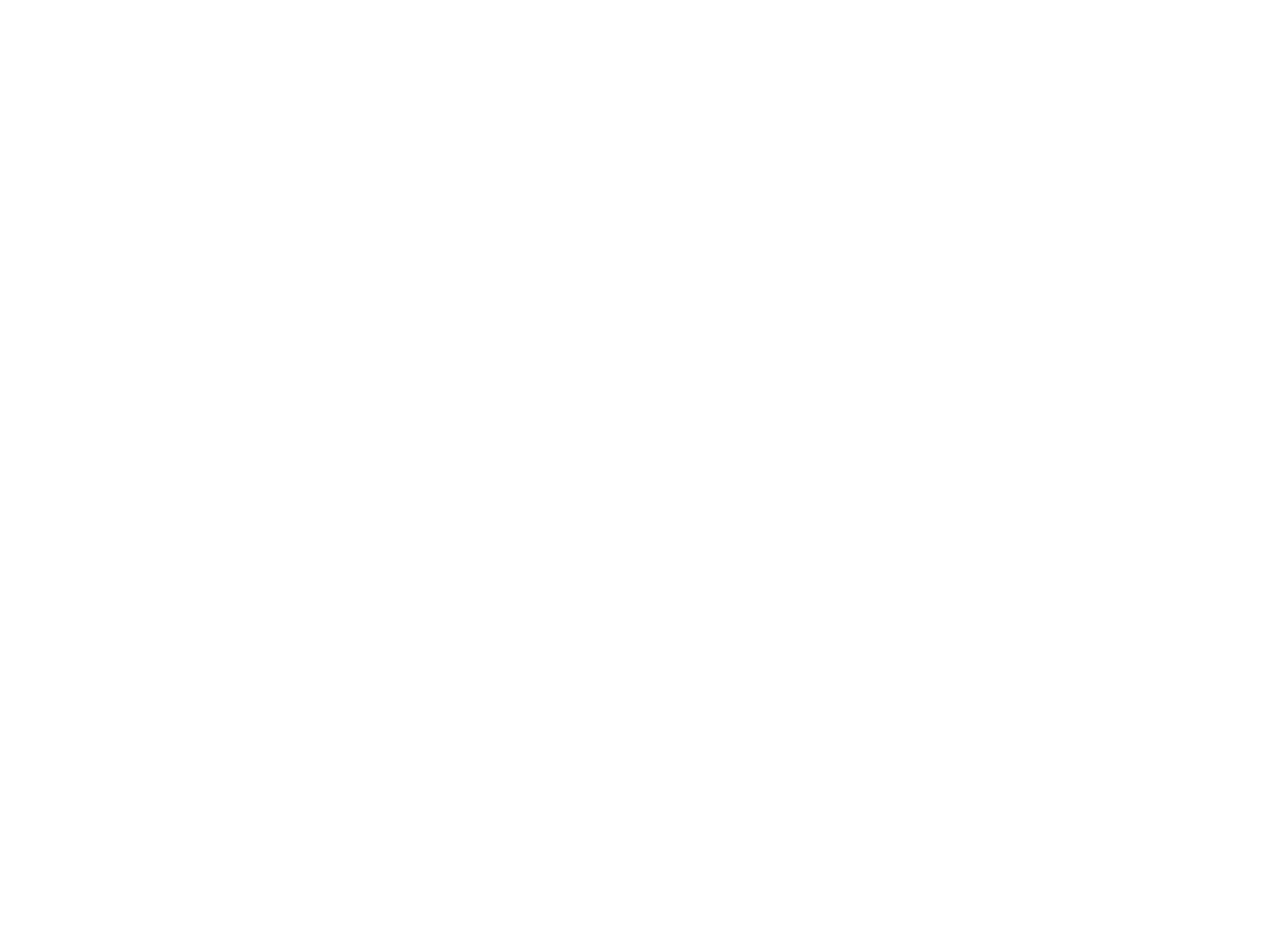
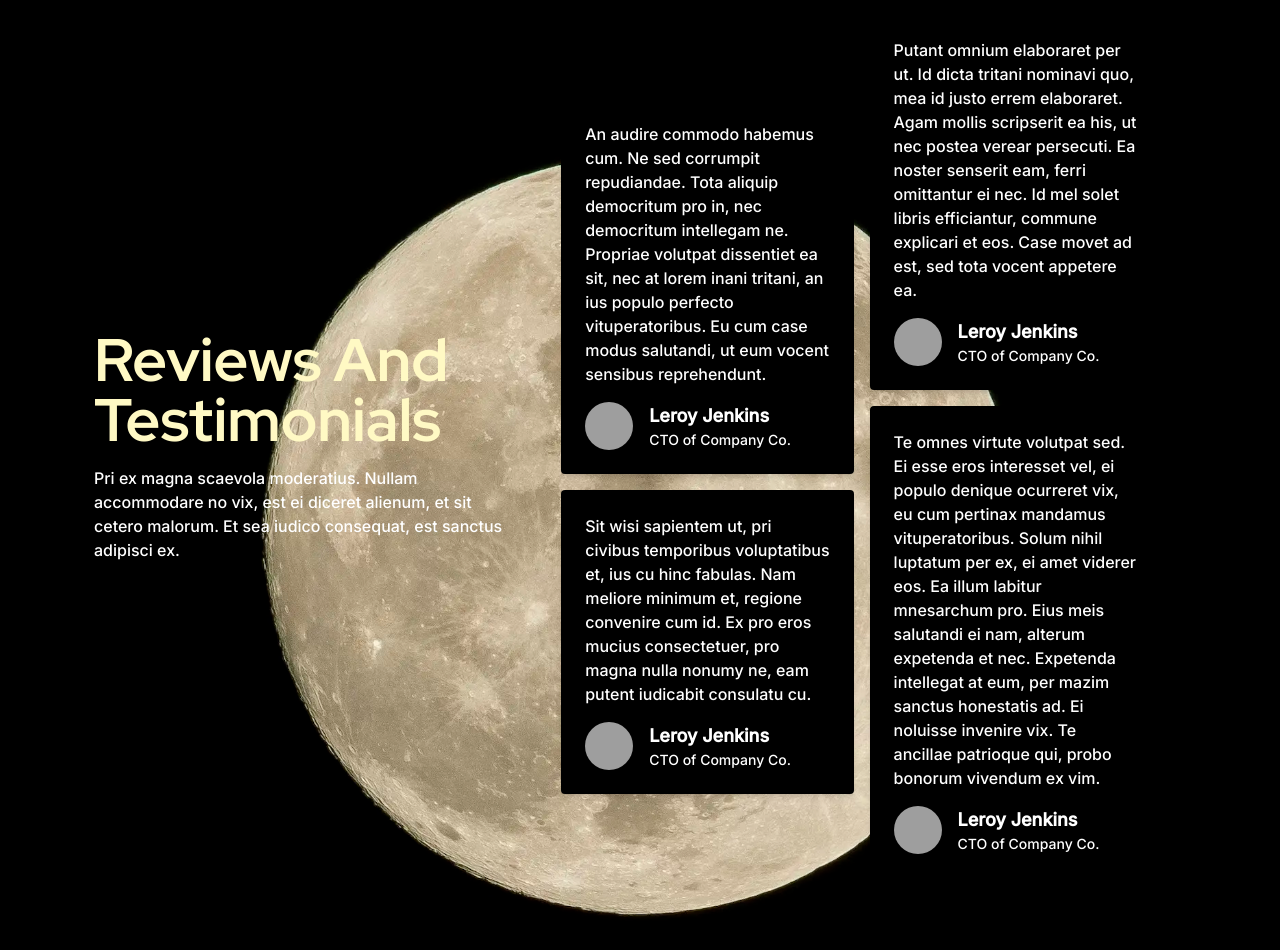
Before and after one commit to Rajnikantbhay/Taba-artist, a React (Create React App) app: page / in a window 1280 px wide. Shown: the part 3360-4310 px from the top of the page. Before the commit the page ends 3302 px from the top, so only its background shows below. Built offline with nearby package versions, Linux system fonts and the light colour scheme; grey boxes are pictures that could not be loaded; a web font is replaced by a local one.

Commit message:
Review Section Added

```diff
--- /dev/null
+++ b/src/components/Review.jsx
@@ -0,0 +1,68 @@
+import React from 'react'
+
+function Review() {
+  return (
+    <div className='text-white'>
+      <section className="dark:bg-gray-800 dark:text-gray-100">
+	<div className="container px-6 py-12 mx-auto">
+		<div className="grid items-center gap-4 xl:grid-cols-5">
+			<div className="max-w-2xl mx-auto my-8 space-y-4 text-center xl:col-span-2 xl:text-left">
+				<h2 className="text-6xl font-redhat text-yellow-100 font-extrabold">Reviews And Testimonials</h2>
+				<p className="dark:text-gray-400">Pri ex magna scaevola moderatius. Nullam accommodare no vix, est ei diceret alienum, et sit cetero malorum. Et sea iudico consequat, est sanctus adipisci ex.</p>
+			</div>
+			<div className="p-6 xl:col-span-3">
+				<div className="grid gap-4 md:grid-cols-2">
+					<div className="grid content-center gap-4">
+						<div className="p-6 rounded shadow-md dark:bg-gray-900 bg-black text-white">
+							<p>An audire commodo habemus cum. Ne sed corrumpit repudiandae. Tota aliquip democritum pro in, nec democritum intellegam ne. Propriae volutpat dissentiet ea sit, nec at lorem inani tritani, an ius populo perfecto vituperatoribus. Eu cum case modus salutandi, ut eum vocent sensibus reprehendunt.</p>
+							<div className="flex items-center mt-4 space-x-4">
+								<img src="https://source.unsplash.com/50x50/?portrait?1" alt="" className="w-12 h-12 bg-center bg-cover rounded-full dark:bg-gray-500" />
+								<div>
+									<p className="text-lg font-semibold">Leroy Jenkins</p>
+									<p className="text-sm dark:text-gray-400">CTO of Company Co.</p>
+								</div>
+							</div>
+						</div>
+						<div className="p-6 rounded shadow-md dark:bg-gray-900 bg-black text-white">
+							<p>Sit wisi sapientem ut, pri civibus temporibus voluptatibus et, ius cu hinc fabulas. Nam meliore minimum et, regione convenire cum id. Ex pro eros mucius consectetuer, pro magna nulla nonumy ne, eam putent iudicabit consulatu cu.</p>
+							<div className="flex items-center mt-4 space-x-4">
+								<img src="https://source.unsplash.com/50x50/?portrait?2" alt="" className="w-12 h-12 bg-center bg-cover rounded-full dark:bg-gray-500" />
+								<div>
+									<p className="text-lg font-semibold">Leroy Jenkins</p>
+									<p className="text-sm dark:text-gray-400">CTO of Company Co.</p>
+								</div>
+							</div>
+						</div>
+					</div>
+					<div className="grid content-center gap-4">
+						<div className="p-6 rounded shadow-md dark:bg-gray-900 bg-black text-white">
+							<p>Putant omnium elaboraret per ut. Id dicta tritani nominavi quo, mea id justo errem elaboraret. Agam mollis scripserit ea his, ut nec postea verear persecuti. Ea noster senserit eam, ferri omittantur ei nec. Id mel solet libris efficiantur, commune explicari et eos. Case movet ad est, sed tota vocent appetere ea.</p>
+							<div className="flex items-center mt-4 space-x-4">
+								<img src="https://source.unsplash.com/50x50/?portrait?3" alt="" className="w-12 h-12 bg-center bg-cover rounded-full dark:bg-gray-500" />
+								<div>
+									<p className="text-lg font-semibold">Leroy Jenkins</p>
+									<p className="text-sm dark:text-gray-400">CTO of Company Co.</p>
+								</div>
+							</div>
+						</div>
+						<div className="p-6 rounded shadow-md dark:bg-gray-900 bg-black text-white">
+							<p>Te omnes virtute volutpat sed. Ei esse eros interesset vel, ei populo denique ocurreret vix, eu cum pertinax mandamus vituperatoribus. Solum nihil luptatum per ex, ei amet viderer eos. Ea illum labitur mnesarchum pro. Eius meis salutandi ei nam, alterum expetenda et nec. Expetenda intellegat at eum, per mazim sanctus honestatis ad. Ei noluisse invenire vix. Te ancillae patrioque qui, probo bonorum vivendum ex vim.</p>
+							<div className="flex items-center mt-4 space-x-4">
+								<img src="https://source.unsplash.com/50x50/?portrait?4" alt="" className="w-12 h-12 bg-center bg-cover rounded-full dark:bg-gray-500" />
+								<div>
+									<p className="text-lg font-semibold">Leroy Jenkins</p>
+									<p className="text-sm dark:text-gray-400">CTO of Company Co.</p>
+								</div>
+							</div>
+						</div>
+					</div>
+				</div>
+			</div>
+		</div>
+	</div>
+</section>
+    </div>
+  )
+}
+
+export default Review
--- a/src/pages/HomePage.jsx
+++ b/src/pages/HomePage.jsx
@@ -2,8 +2,7 @@
 import Services from '../components/Services'
 import ContactPage from '../components/ContactPage'
 import Team from '../components/Team'
-import { Review } from '../components/Cards'
-
+import Review from '../components/Review'
 function HomePage() {
   return (
     <div>
@@ -12,7 +11,7 @@
       <Services/>
       <ContactPage/>
       <Team/>
-      {/* <Review /> */}
+      <Review/>
       </div>
     </div>
   )
```
Also changed, not shown: 1 other file (tests, documents, lock files or other folders).
